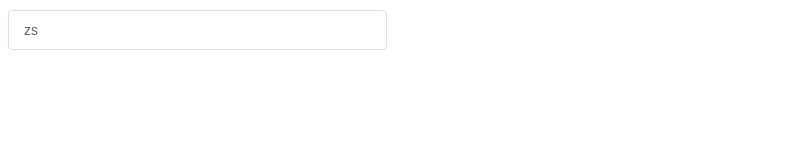
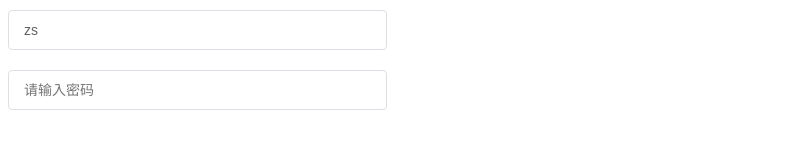
Before and after one commit to swaggylc/lc-ui, a Vue app: page / in a window 1280 px wide. Shown: the part 556-704 px from the top of the page, without its empty margins (0-788 px from the left). Built offline with nearby package versions, Linux system fonts and the light colour scheme; a web font is replaced by a local one.

Commit message:
input组件封装完成

```diff
--- a/src/App.vue
+++ b/src/App.vue
@@ -81,7 +81,20 @@
   <div class="row">
     <div class="col">
       <!-- 父组件中通过v-model绑定，子组件中通过value接收 -->
-      <lc-input placeholder="请输入用户名" v-model="userName" clearable></lc-input>
+      <lc-input
+        placeholder="请输入用户名"
+        v-model="userName"
+        clearable
+      ></lc-input>
+    </div>
+  </div>
+  <div class="row">
+    <div class="col">
+      <lc-input
+        placeholder="请输入密码"
+        v-model="passWord"
+        showPassword
+      ></lc-input>
     </div>
   </div>
 </template>
@@ -93,7 +106,8 @@ import LcInput from "./components/input/LcInput.vue";
 import { ref } from "vue";
 
 let visible = ref(false);
-let userName = ref('zs')
+let userName = ref("zs");
+let passWord = ref("");
 const fn = () => {
   console.log("123");
 };
--- a/src/components/input/LcInput.vue
+++ b/src/components/input/LcInput.vue
@@ -3,7 +3,7 @@
     <input
       class="lc-input_inner"
       :class="{ 'is-disabled': disabled }"
-      :type="type"
+      :type="showPassword ? (passwordVisible ? 'text' : 'password') : type"
       :placeholder="placeholder"
       :disabled="disabled"
       :clearable="clearable"
@@ -12,7 +12,12 @@
       @input="handleInput"
     />
     <span class="lc-input_suffix" v-if="inputSuffix">
-      <i class="iconfont icon-eye" v-if="showPassword"></i>
+      <i
+        class="iconfont icon-eye"
+        :class="{ 'icon-eye-active': passwordVisible }"
+        v-if="showPassword"
+        @click="passwordHandle"
+      ></i>
       <i
         class="iconfont icon-delete"
         v-if="clearable && modelValue"
@@ -64,6 +69,8 @@ const $emits = defineEmits(["update:modelValue"]);
 const inputSuffix = computed(() => {
   return props.clearable || props.showPassword;
 });
+// 控制是否展示密码
+let passwordVisible = ref(false);
 
 /**
  * @description: 输入框改变值的回调
@@ -76,11 +83,17 @@ const handleInput = (e) => {
 
 /**
  * @description: 清空输入框的回调
- * @param {}
  * @return {}
  */
 const clear = () => {
   $emits("update:modelValue", "");
+};
+/**
+ * @description: 切换是否显示密码
+ * @return {}
+ */
+const passwordHandle = () => {
+  passwordVisible.value = !passwordVisible.value;
 };
 </script>
 
@@ -143,6 +156,9 @@ const clear = () => {
       cursor: pointer;
       transition: color 0.2s cubic-bezier(0.645, 0.045, 0.355, 1);
     }
+    .icon-eye-active {
+      color: blue;
+    }
   }
 }
 </style>
```
Also changed, not shown: 1 other file (tests, documents, lock files or other folders).
